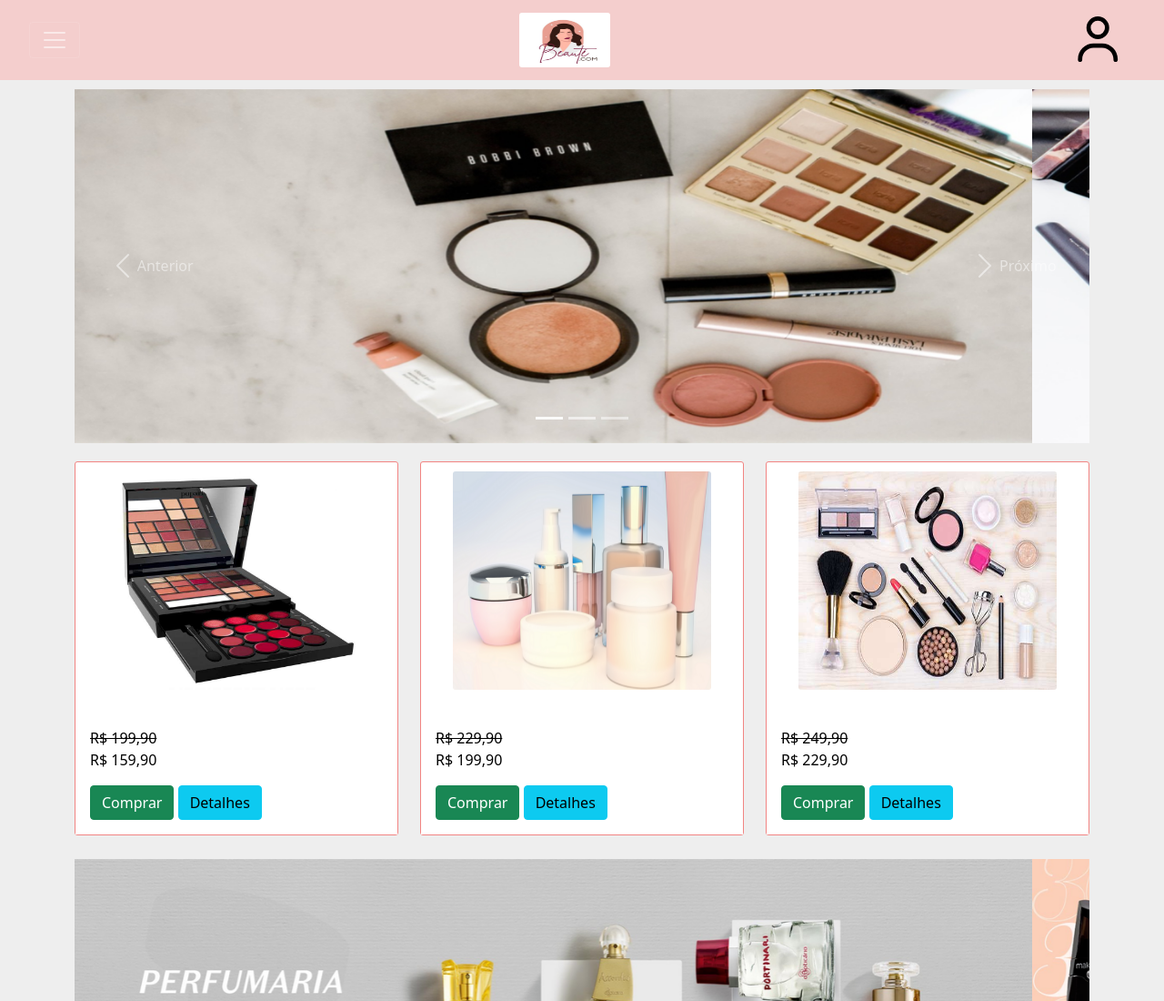
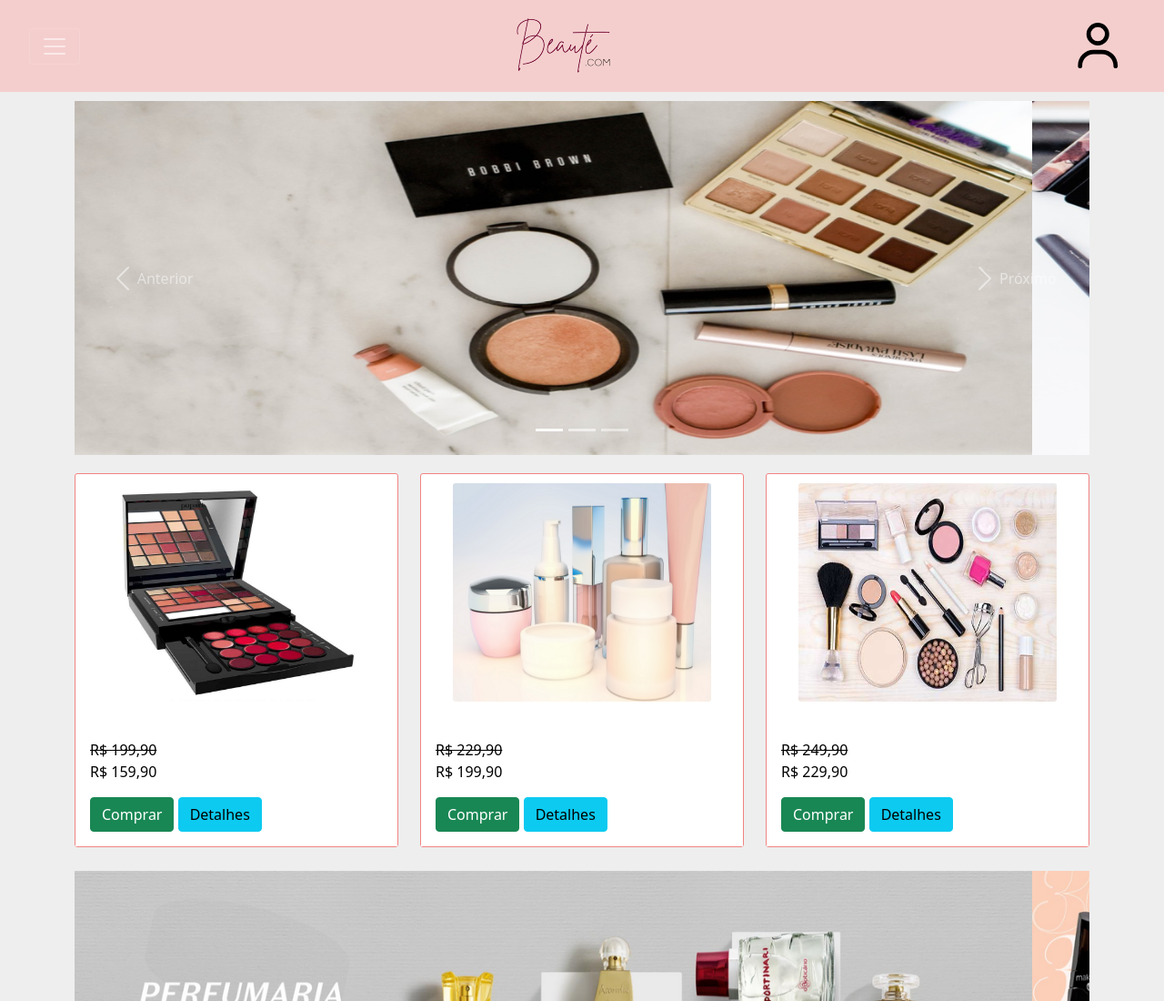
Before and after one commit to LeandrooSilvaa/projetoBeaute, a plain HTML site: page index.html in a window 1280 px wide. Shown: the top 1100 px of the page at 91% size. Drawn offline with nearby package versions, Linux system fonts and the light colour scheme.

Commit message:
Atualização

```diff
--- a/index.html
+++ b/index.html
@@ -16,7 +16,7 @@
         <button class="navbar-toggler"  type="button" data-bs-toggle="offcanvas" data-bs-target="#offcanvasNavbar" aria-controls="offcanvasNavbar">
           <span class="navbar-toggler-icon" ></span>
         </button>
-        <a class="navbar-brand" href="index.html"><img src="img/logo2.jpg" id="logo"></a>
+        <a class="navbar-brand" href="index.html"><img src="img/logo3.png"></a>
         <a href="login.html" id="navColor"><i class="far fa-user" id="iconeMenu"></i></a>
         <div class="offcanvas offcanvas-start " style="background-color:#F4CECD;" tabindex="-1" id="offcanvasNavbar" aria-labelledby="offcanvasNavbarLabel">
           <div class="offcanvas-body">
```
Also changed, not shown: img/logo3.png (added).
